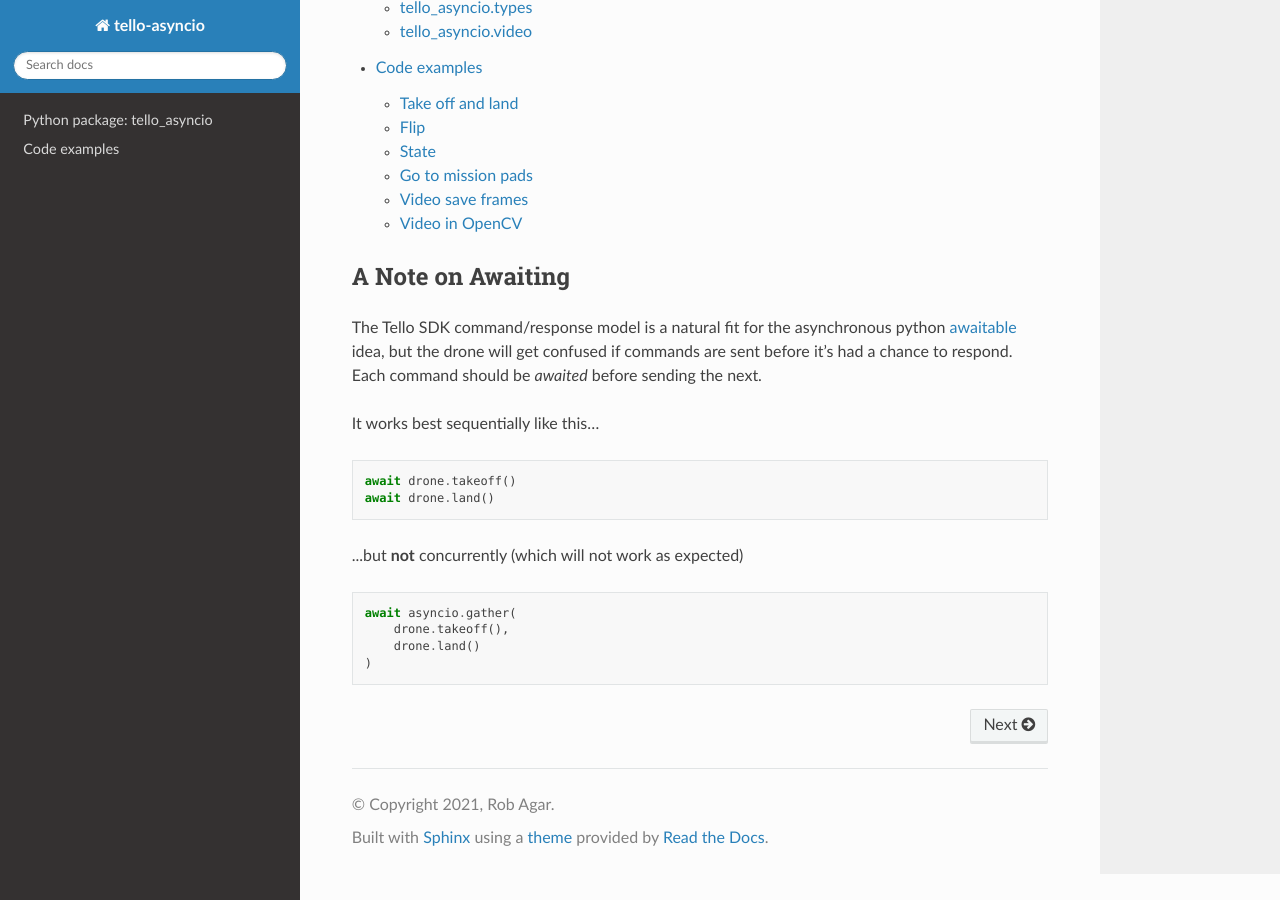
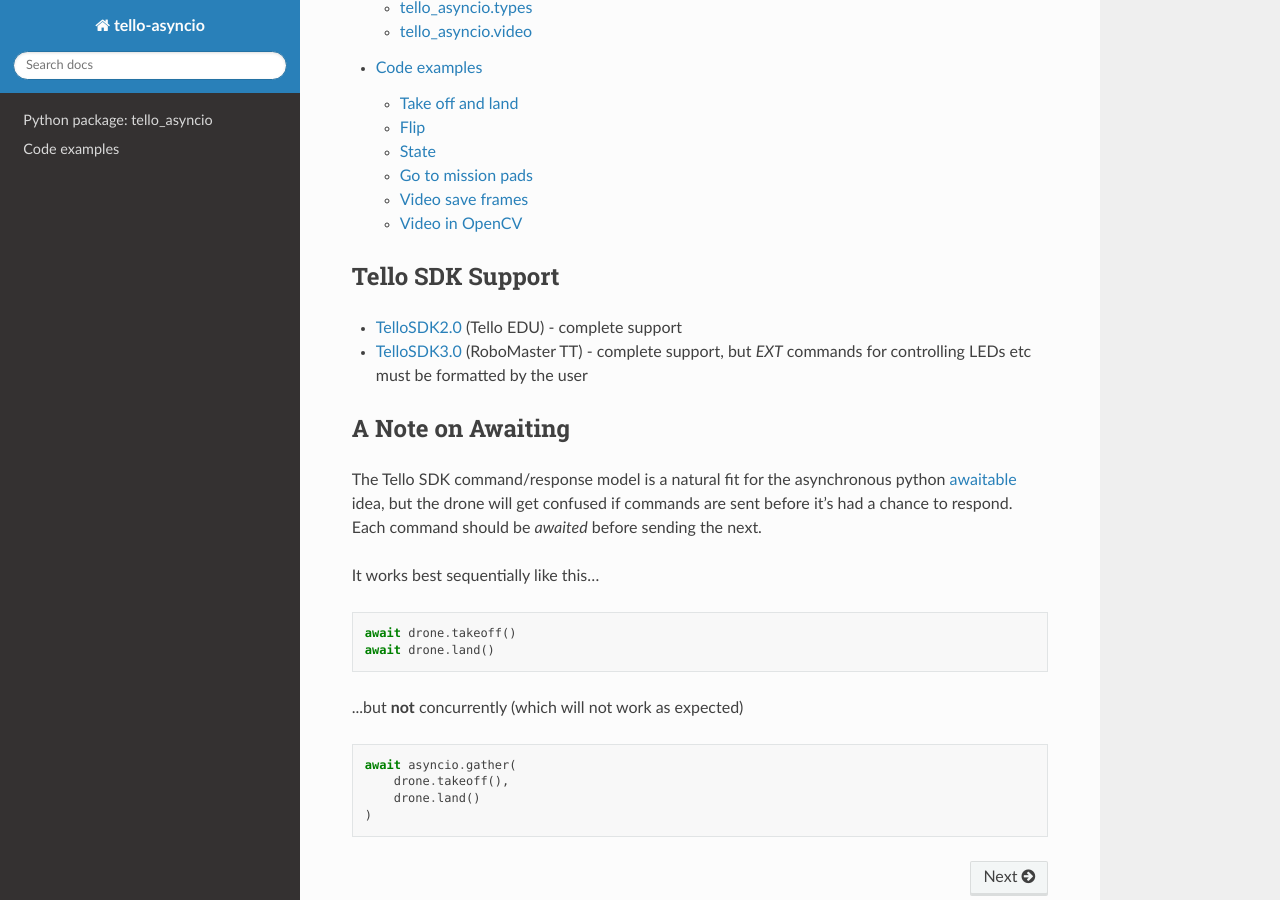
Before and after one commit to robagar/tello-asyncio, a Sphinx documentation site: the page built from docs/index.rst, in a window 1280 px wide and 900 px high, scrolled down 773 px. Built offline with Sphinx 7.4.7 and the Read the Docs theme 2.0.0, drawn with Linux system fonts in a browser that asks for light colours.

Commit message:
SDK support

```diff
--- a/docs/index.rst
+++ b/docs/index.rst
@@ -35,6 +35,12 @@
    modules
    examples
 
+Tello SDK Support
+-----------------
+
+* `Tello\ SDK\ 2.0 <https://dl-cdn.ryzerobotics.com/downloads/Tello/Tello%20SDK%202.0%20User%20Guide.pdf>`_ (Tello EDU) - complete support
+* `Tello\ SDK\ 3.0 <https://dl.djicdn.com/downloads/RoboMaster+TT/Tello_SDK_3.0_User_Guide_en.pdf>`_ (RoboMaster TT) - complete support, but `EXT` commands for controlling LEDs etc must be formatted by the user
+
 A Note on Awaiting
 ------------------
 
```
Also changed, not shown: README.md (+5 -0 lines).
